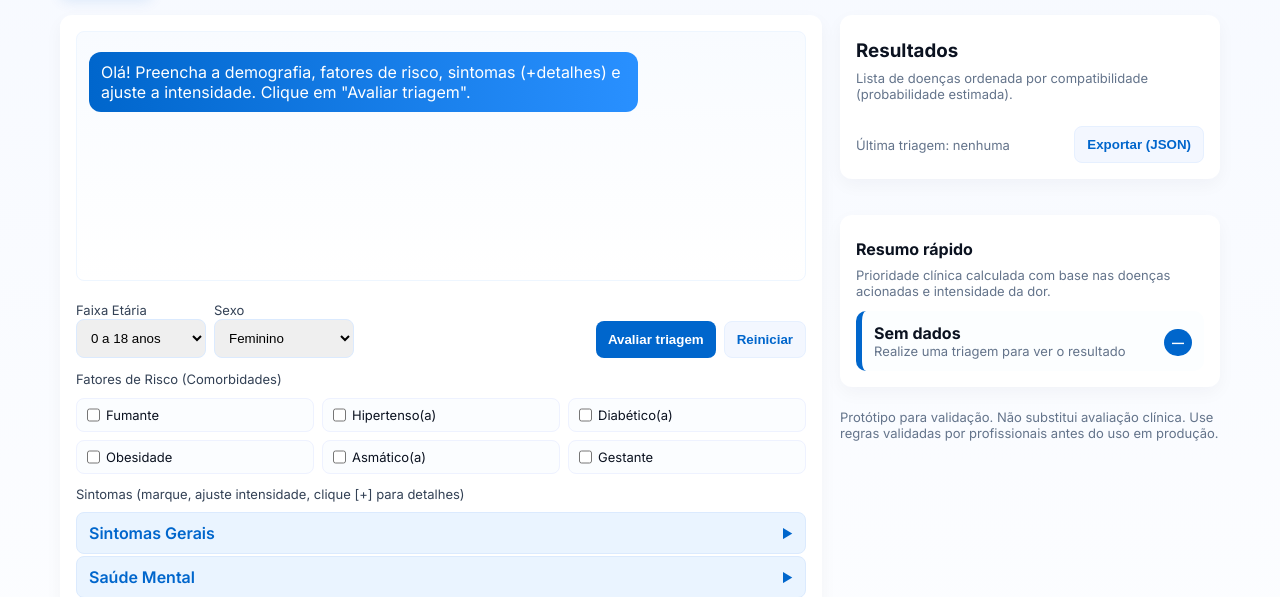
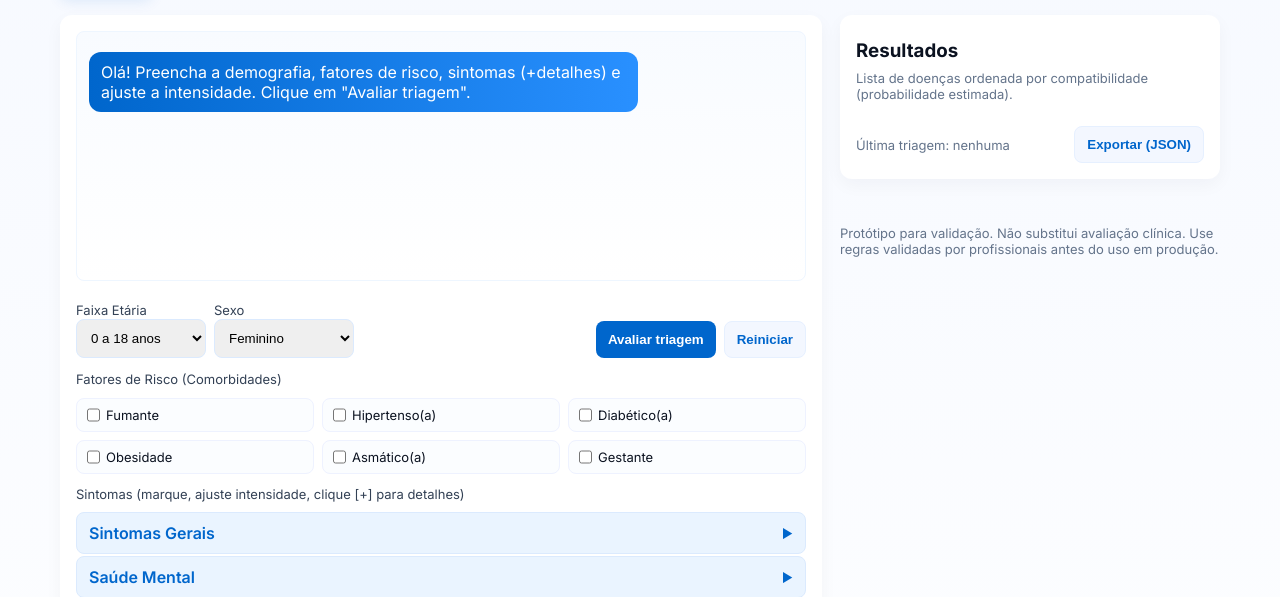
Before and after one commit to Miguelodonte/ACS-Expert, a plain HTML site: page index.html in a window 1280 px wide. Shown: the part 155-752 px from the top of the page. Drawn offline with Linux system fonts and the light colour scheme.

Commit message:
Update index.html
Removido painel de status

```diff
--- a/index.html
+++ b/index.html
@@ -144,23 +144,6 @@
 
       <div style="height:12px"></div>
 
-      <div class="panel">
-        <h4 style="margin:8px 0">Resumo rápido</h4>
-        <div class="small muted">Prioridade clínica calculada com base nas doenças acionadas e intensidade da dor.</div>
-        <div style="height:12px"></div>
-
-           <div id="priorityCard" class="dcard info">
-          <div style="display:flex;flex-direction:column">
-            <div style="font-weight:700" id="priorityLabel">Sem dados</div>
-            <div class="muted small" id="priorityDesc">Realize uma triagem para ver o resultado</div>
-          </div>
-          <div style="text-align:right">
-            <div><span id="priorityBadge" class="badge info">—</span></div>
-
-           </div>
-        </div>
-      </div>
-
       <footer class="small muted" style="margin-top:10px">
         Protótipo para validação.
  Não substitui avaliação clínica. Use regras validadas por profissionais antes do uso em produção.
```
